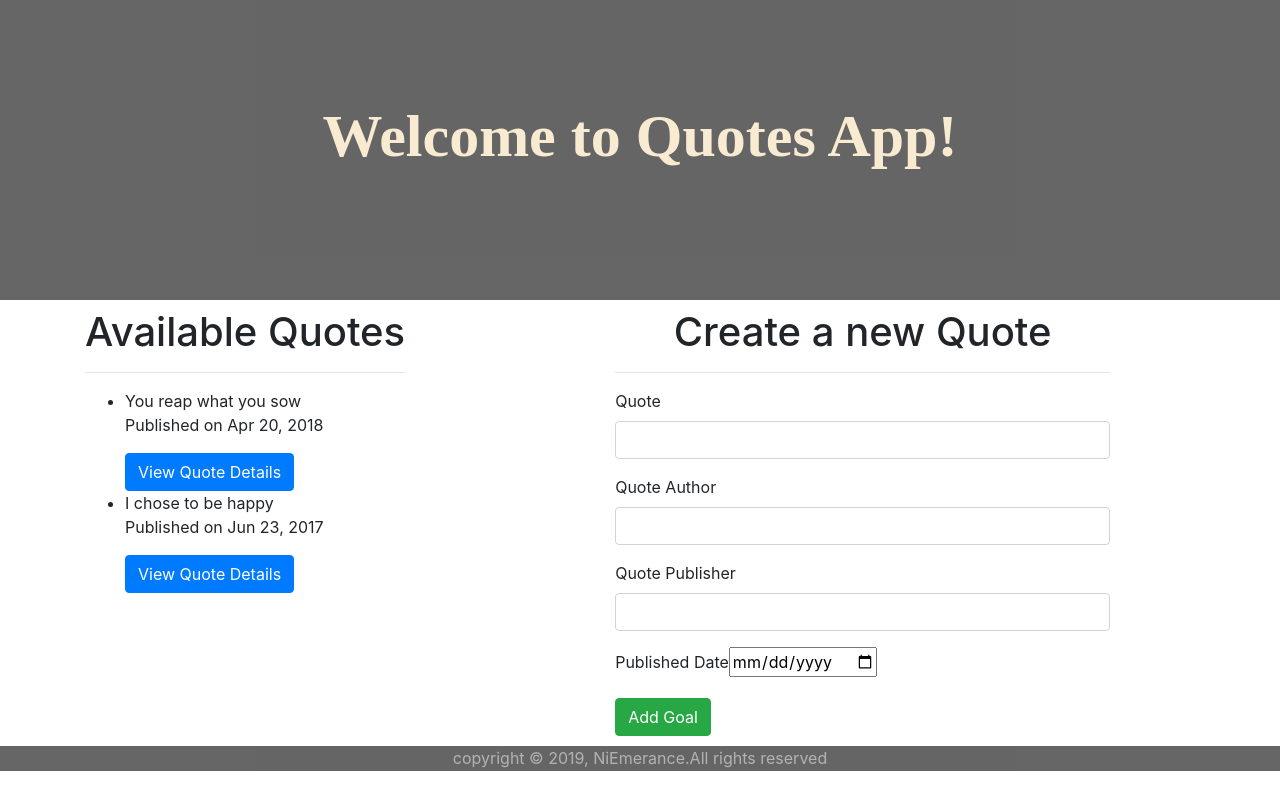
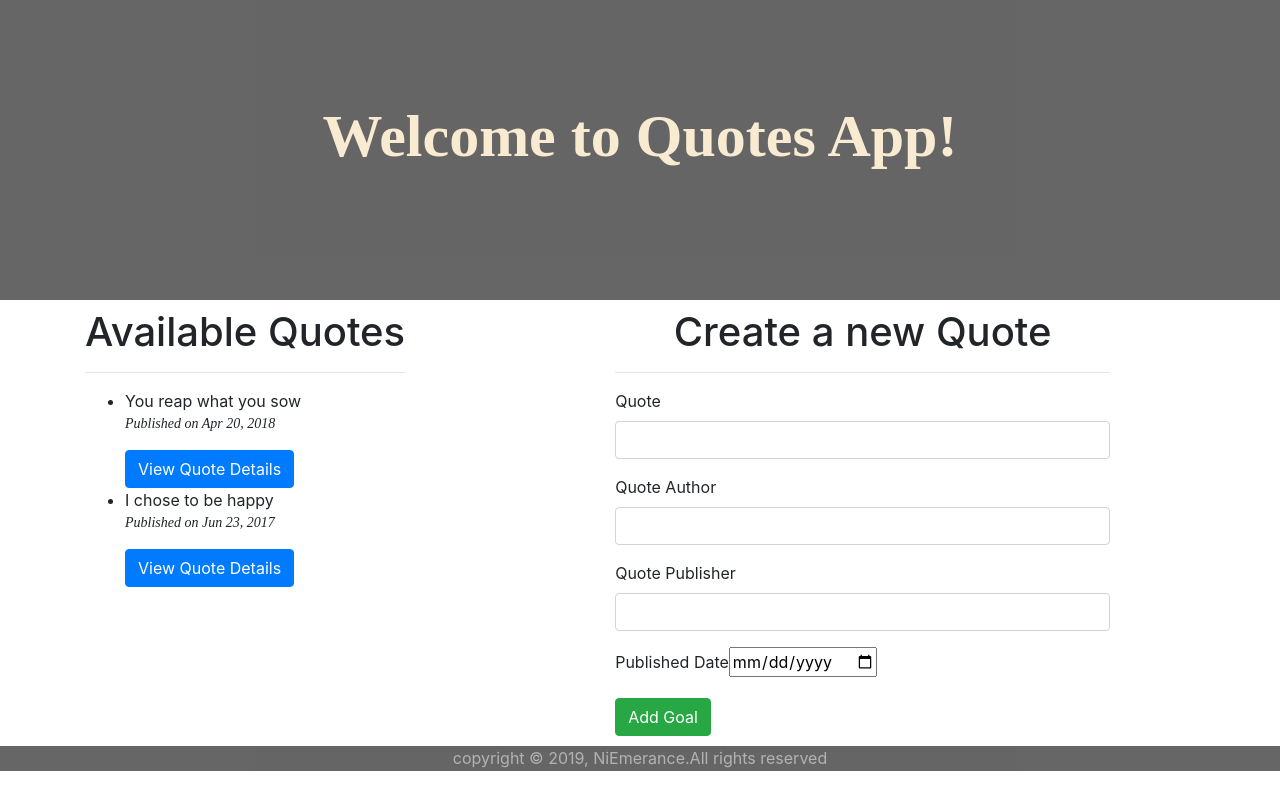
Before and after one commit to niEmerance/coreWeek1Proj, an Angular app: page / in a window 1280 px wide. Built offline with nearby package versions, Linux system fonts and the light colour scheme.

Commit message:
last designs on the publication date

```diff
--- a/src/app/quote/quote.component.css
+++ b/src/app/quote/quote.component.css
@@ -1,6 +1,11 @@
 .content{
     display: flex;
     flex-direction: row;
+}
+.content #publish{
+    font-size: 14px;
+    font-style: italic;
+    font-family: serif;
 }
 #form{
     margin-left: 180px;
--- a/src/app/quote/quote.component.html
+++ b/src/app/quote/quote.component.html
@@ -6,7 +6,7 @@
         <ul>
           <div *ngFor='let quote of quotes; let i=index'>
             <li>{{quote.quoteName}}</li>
-            <p>Published on {{quote.publishDate|date}}</p>
+            <p id="publish">Published on {{quote.publishDate|date}}</p>
             <button class="btn btn-primary"(click)='toggleDetails(i)'>View Quote Details</button>
             <app-quote-details *ngIf='quote.showDetails' [quote]='quote' (isComplete) ='quoteRemove($event,i)'></app-quote-details>
           </div>
```
